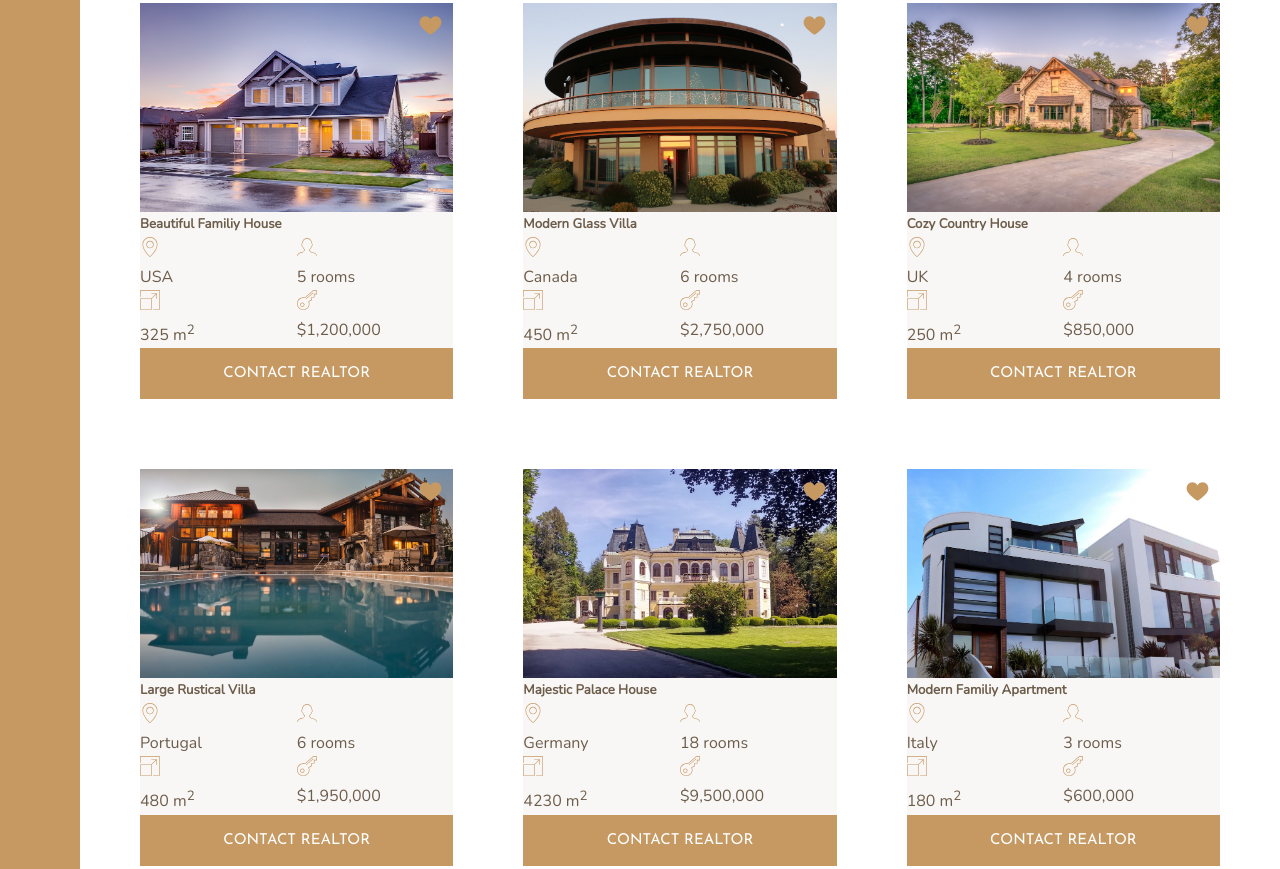
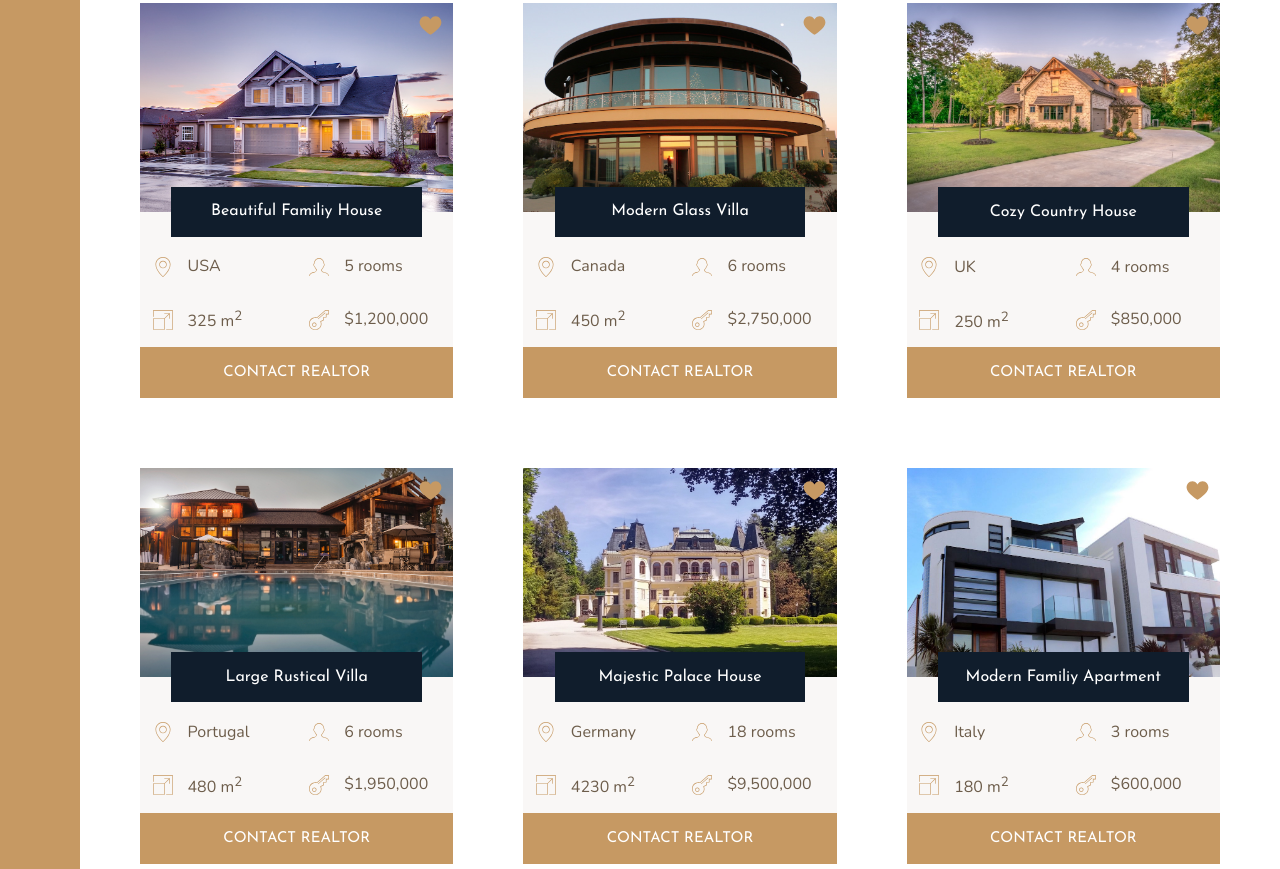
Before and after one commit to tangratannakra/grid-next, a plain HTML site: page index.html in a window 1280 px wide. Shown: the part 1964-2833 px from the top of the page. Drawn offline with nearby package versions, Linux system fonts and the light colour scheme.

Commit message:
homes styling

```diff
--- a/sass/_homes.scss
+++ b/sass/_homes.scss
@@ -36,6 +36,23 @@
 
     &__name {
         grid-column: 1/-1;
+        // grid-row: 1/2;
+
+        width: 80%;
+        justify-self: center;
+        align-self: end ;
+        transform: translateY(-50%);
+        margin-bottom: -2rem;
+
+        font-family: $font-display;
+        font-size: 1.6rem;
+        font-weight: 400;
+        text-align: center;
+        padding: 1.25rem;
+
+        color: white;
+        background-color: $color-secondary;
+        z-index: 3;
     }
 
     .btn {
@@ -43,6 +60,10 @@
     }
 
     &__location, &__rooms, &__area, &__price {
+        padding: 1.25rem;
+        display: flex;
+        align-items: center;
+
 
         svg {
             fill: $color-primary;
@@ -51,7 +72,7 @@
         }
 
         p {
-
+            margin-left: 1.5rem;
         }
     }
 }
```
Also changed, not shown: sass/main.css, 1 other file.
